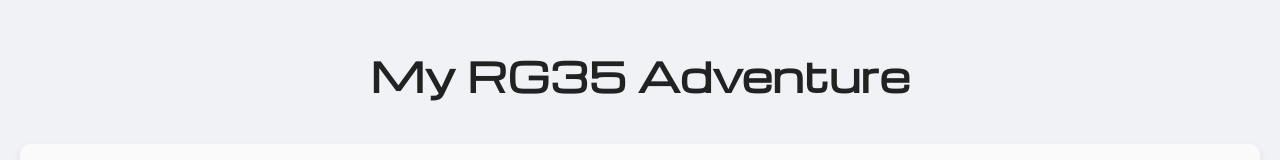
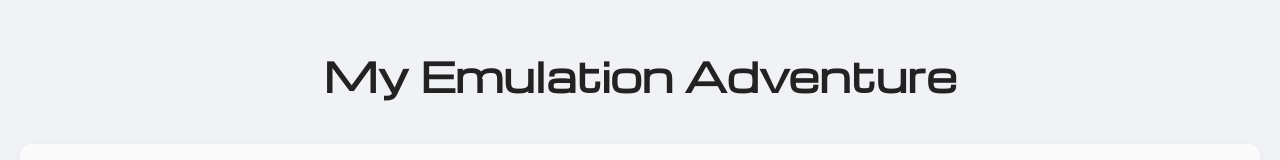
Before and after one commit to stephen-gale/games, a plain HTML site: page index.html in a window 1280 px wide. Shown: the top 160 px of the page. Drawn offline with nearby package versions, Linux system fonts and the light colour scheme; grey boxes are pictures that could not be loaded.

Commit message:
Update index.html

```diff
--- a/index.html
+++ b/index.html
@@ -3,7 +3,7 @@
 <head>
   <meta charset="UTF-8">
   <meta name="viewport" content="width=device-width, initial-scale=1">
-  <title>My RG35 Adventure</title>
+  <title>My Emulation Adventure</title>
   <style>
   @import url('https://fonts.googleapis.com/css2?family=Michroma&display=swap');
 
@@ -107,7 +107,7 @@
 </head>
 <body>
 
-  <h1>My RG35 Adventure</h1>
+  <h1>My Emulation Adventure</h1>
 
   <div class="console-section">
     <div class="section-header" onclick="toggleSection(this)">
```
